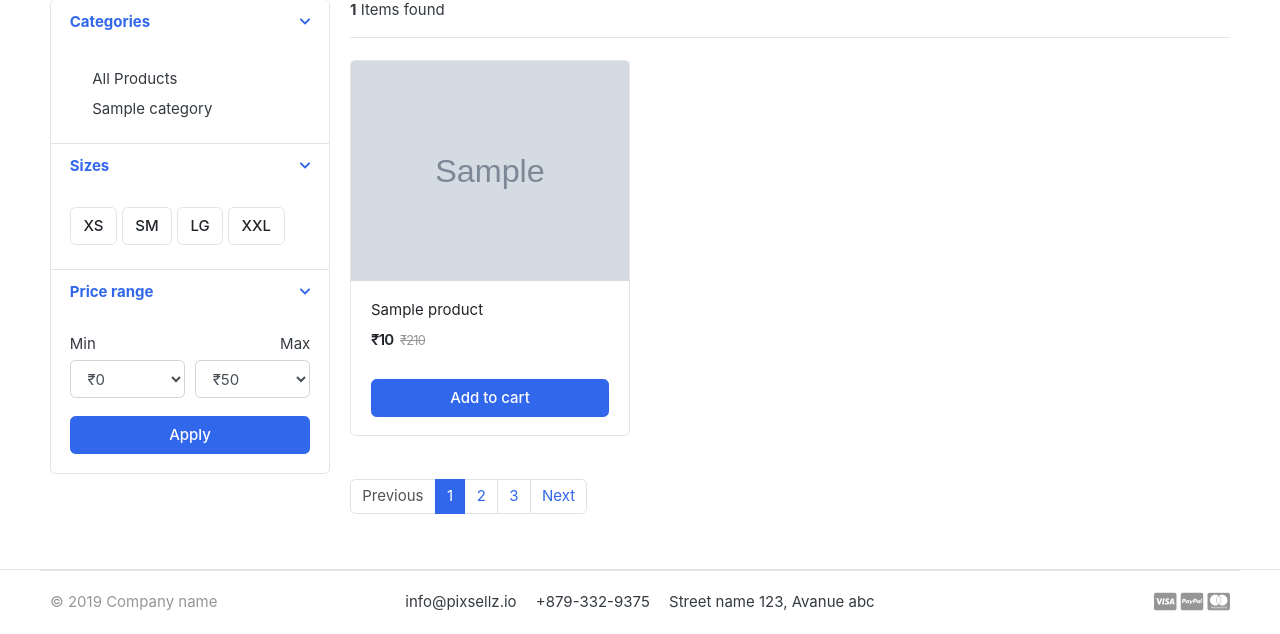
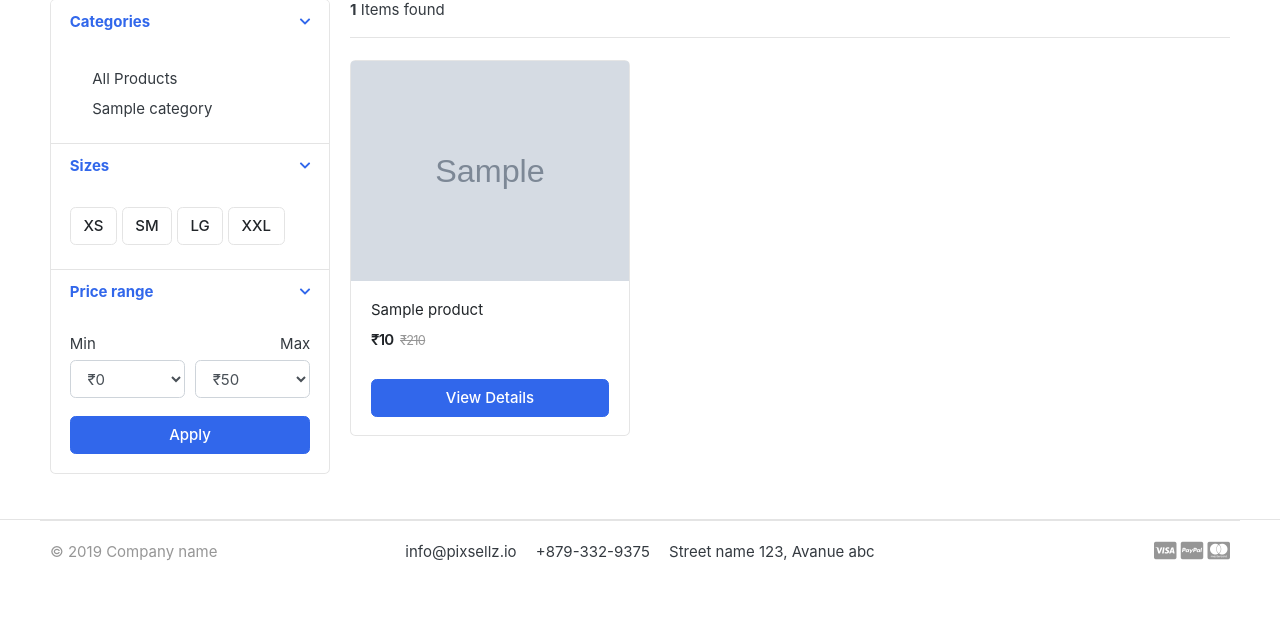
Before and after one commit to suprit-kumar/Easy-shopping, a Django app: page /store/ in a window 1280 px wide. Shown: the part 295-929 px from the top of the page. After the commit the page ends 856 px from the top, so only its background shows below. Run offline with Django 3.2, Linux system fonts and the light colour scheme; tables that the repository leaves empty hold one stand-in row (values such as "Sample post"); grey boxes marked "Sample" are stand-in pictures; parts of the project's set-up code (start-up, migrations or seed data) failed here and were passed over; some libraries are stand-ins or nearby versions; some web fonts are replaced.

Commit message:
feat: pagination added

```diff
--- a/carts/views.py
+++ b/carts/views.py
@@ -59,6 +59,7 @@ def remove_cart_item(request,product_id):
 
 def cart(request, total=0, quantity=0, cart_items=None):
     try:
+        tax = grand_total = 0
         cart = Cart.objects.get(cart_id=_cart_id(request))
         cart_items = CartItem.objects.filter(cart=cart, is_active=True)
         for cart_item in cart_items:
--- a/store/views.py
+++ b/store/views.py
@@ -5,6 +5,7 @@ from category import models as cat_model
 from carts.models import CartItem
 from carts.views import _cart_id
 import traceback
+from django.core.paginator import Paginator,EmptyPage,PageNotAnInteger
 
 def store(request, slug=None):
     specific_category = None
@@ -12,15 +13,25 @@ def store(request, slug=None):
     if slug:
         specific_category = get_object_or_404(cat_model.Category, cat_slug=slug)
 
-        products = models.Product.objects.values('product_name', 'product_price', 'product_image','product_id',
-                                                 'product_slug','product_category__cat_slug',).filter(
+        products = models.Product.objects.values('product_name', 'product_price', 'product_image', 'product_id',
+                                                 'product_stock',
+                                                 'product_slug', 'product_category__cat_slug', ).filter(
             is_available=True, product_category=specific_category).order_by('-product_modified_date')
+        display_count = 2
     else:
-        products = models.Product.objects.values('product_name', 'product_price', 'product_image','product_id',
-                                                 'product_slug','product_category__cat_slug',).filter(
+        products = models.Product.objects.values('product_name', 'product_price', 'product_image', 'product_id',
+                                                 'product_stock',
+                                                 'product_slug', 'product_category__cat_slug', ).filter(
             is_available=True).order_by('-product_modified_date')
+        display_count = 6
+    paginator = Paginator(products, display_count)
+    page = request.GET.get("page")
+    paged_products = paginator.get_page(page)
+    product_count = products.count()
+
     context = {
-        'products': products,
+        'products': paged_products,
+        'product_count': product_count,
     }
     return render(request, 'store/store.html', context)
 
@@ -28,9 +39,9 @@ def store(request, slug=None):
 def product_detail(request, slug, product_slug):
     try:
         single_product = models.Product.objects.get(product_category__cat_slug=slug, product_slug=product_slug)
-        in_cart = CartItem.objects.filter(cart__cart_id=_cart_id(request),product=single_product).exists()
+        in_cart = CartItem.objects.filter(cart__cart_id=_cart_id(request), product=single_product).exists()
     except Exception as e:
         raise e
-    context = {'single_product':single_product,'in_cart':in_cart}
+    context = {'single_product': single_product, 'in_cart': in_cart}
 
-    return render(request, 'store/product_detail.html',context)
+    return render(request, 'store/product_detail.html', context)
--- a/templates/store/product_detail.html
+++ b/templates/store/product_detail.html
@@ -72,7 +72,7 @@
 	<hr>
 	{% if single_product.product_stock <= 0 %}
 	<h5 class="text-danger">Product is currently out of stock.</h5>
-		{% else %}
+	{% else %}
 		{% if in_cart %}
 			<a href="#" class="btn  btn-success" style="cursor: not-allowed;"> <span class="text">Already Added in Cart</span> <i class="fas fa-check"></i>  </a>
 			<a href="{% url 'cart' %}" class="btn  btn-outline-primary"> <span class="text">View Cart</span> <i class="fas fa-eye"></i>  </a>
--- a/templates/store/store.html
+++ b/templates/store/store.html
@@ -34,7 +34,8 @@
                                 <ul class="list-menu">
                                     <a class="dropdown-item" href="{% url 'store'%}">All Products </a>
                                     {% for category in links%}
-					<a class="dropdown-item" href="{% url 'products_by_category' slug=category.cat_slug %}">{{category.cat_name}}  </a>
+                                    <a class="dropdown-item"
+                                       href="{% url 'products_by_category' slug=category.cat_slug %}">{{category.cat_name}} </a>
                                     {% endfor %}
                                 </ul>
 
@@ -136,13 +137,15 @@
                             </div> <!-- img-wrap.// -->
                             <figcaption class="info-wrap">
                                 <div class="fix-height">
-					<a href="{% url 'product_detail' slug=product.product_category__cat_slug  product_slug=product.product_slug %}" class="title">{{product.product_name}}</a>
+                                    <a href="{% url 'product_detail' slug=product.product_category__cat_slug  product_slug=product.product_slug %}"
+                                       class="title">{{product.product_name}}</a>
                                     <div class="price-wrap mt-2">
                                         <span class="price">₹{{product.product_price}}</span>
                                         <del class="price-old">₹{{product.product_price | add:200}}</del>
                                     </div> <!-- price-wrap.// -->
                                 </div>
-				<a href="{% url 'add_cart' product.product_id %}"class="btn btn-block btn-primary">Add to cart </a>
+                                <a href="{% url 'product_detail' slug=product.product_category__cat_slug  product_slug=product.product_slug %}"
+                                   class="btn btn-block btn-primary">View Details </a>
                             </figcaption>
                         </figure>
                     </div> <!-- col.// -->
@@ -151,13 +154,30 @@
 
 
                 <nav class="mt-4" aria-label="Page navigation sample">
+                    {% if products.has_other_pages %}
                     <ul class="pagination">
+                        {% if products.has_previous %}
+							<li class="page-item"><a class="page-link" href="?page={{ products.previous_page_number }}">Previous</a>
+							</li>
+                        {% else %}
                         	<li class="page-item disabled"><a class="page-link" href="#">Previous</a></li>
-    <li class="page-item active"><a class="page-link" href="#">1</a></li>
-    <li class="page-item"><a class="page-link" href="#">2</a></li>
-    <li class="page-item"><a class="page-link" href="#">3</a></li>
-    <li class="page-item"><a class="page-link" href="#">Next</a></li>
+                        {% endif %}
+
+                        {% for i in products.paginator.page_range %}
+                            {% if products.number == i %}
+                                <li class="page-item active"><a class="page-link" href="#">{{i}}</a></li>
+                            {% else %}
+                                <li class="page-item"><a class="page-link" href="?page={{i}}">{{i}}</a></li>
+                            {% endif %}
+                        {% endfor %}
+
+                        {% if products.has_next %}
+                            <li class="page-item"><a class="page-link" href="?page={{ products.next_page_number }}">Next</a></li>
+                        {% else %}
+                            <li class="page-item disabled"><a class="page-link" href="#">Next</a></li>
+                        {% endif %}
                     </ul>
+                    {% endif %}
                 </nav>
 
             </main> <!-- col.// -->
@@ -169,6 +189,4 @@
 <!-- ========================= SECTION CONTENT END// ========================= -->
 
 
-
-
 {% endblock %}
```
Lines whose indentation alone changed are shown as unchanged.
